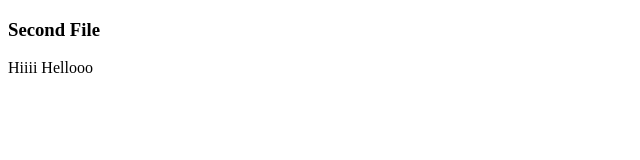
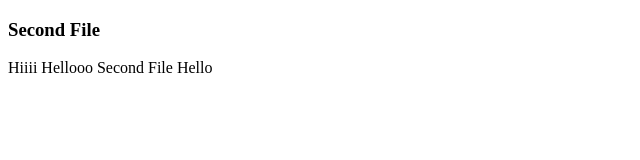
Before and after one commit to RinkalStudentsRNW/HTMLRNW, a plain HTML site: page second.html in a window 1280 px wide. Shown: the whole page, without its empty margins (0-640 px from the left). Drawn offline with Linux system fonts and the light colour scheme.

Commit message:
Merge code

```diff
--- a/second.html
+++ b/second.html
@@ -9,5 +9,7 @@
     <h3>Second File</h3>
     Hiiii
     Hellooo
+    Second File
+    Hello
 </body>
 </html>
```
